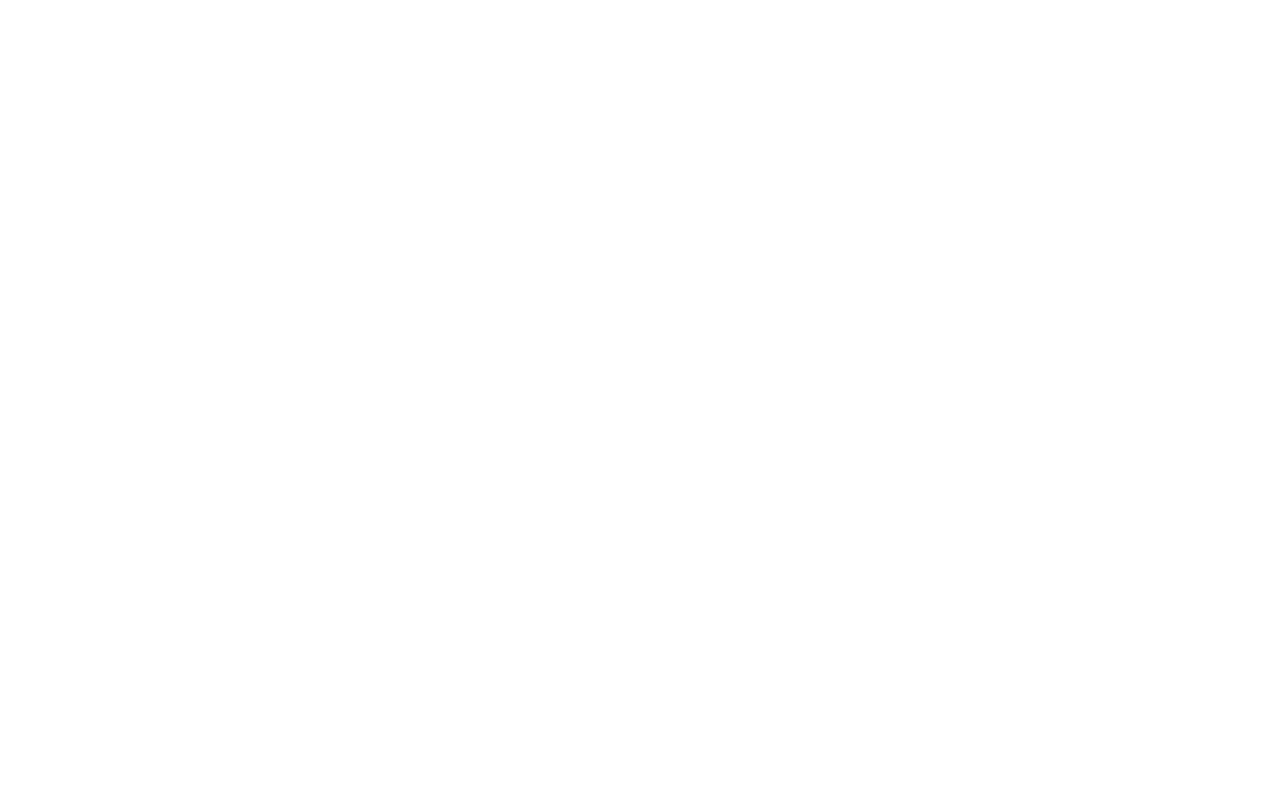
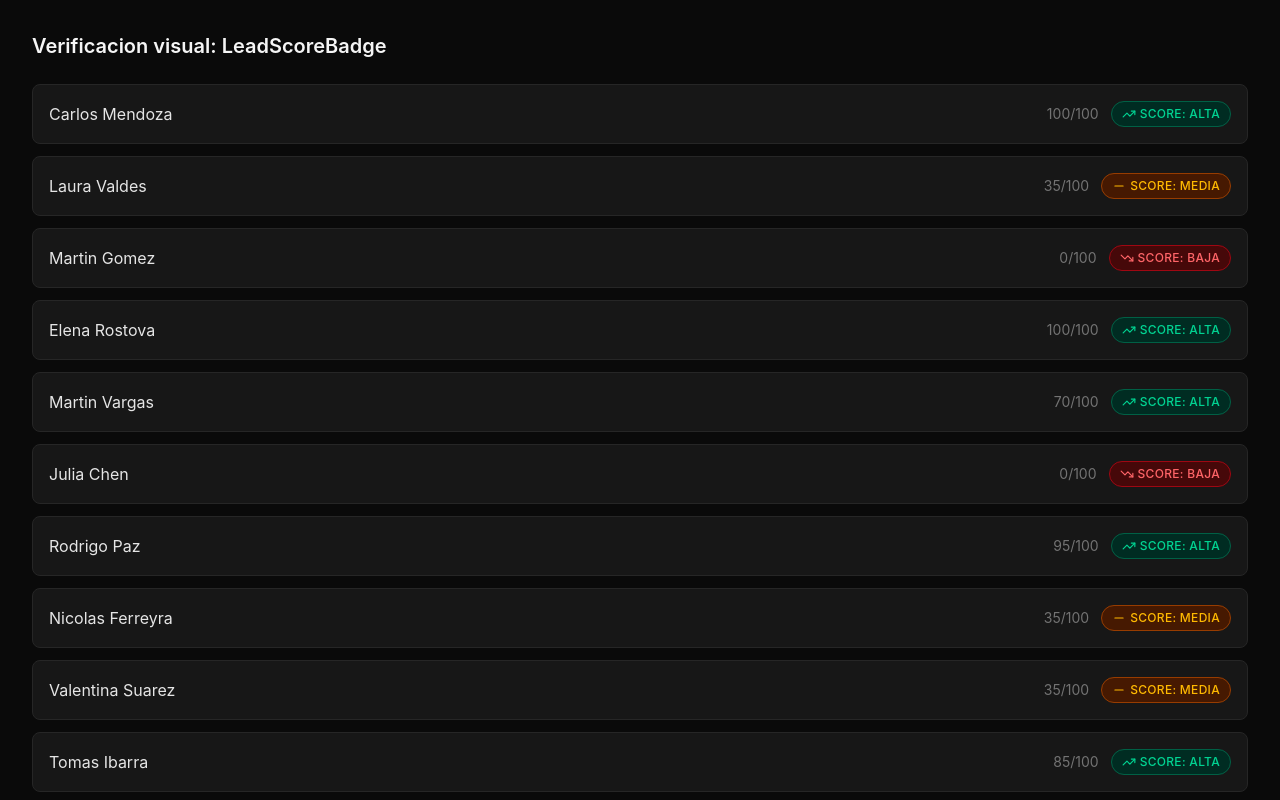
Before and after one commit to ntolaba89-cmd/nt-automotive-agent, a React (Vite) app: page / in a window 1280 px wide. Shown: the top 800 px of the page. Built offline with nearby package versions, Linux system fonts and the light colour scheme.

Commit message:
feat: LeadScoreBadge component, vista de verificacion visual, fix de escaneo de vite

```diff
--- a/package.json
+++ b/package.json
@@ -11,6 +11,7 @@
   },
   "dependencies": {
     "@tailwindcss/vite": "^4.3.3",
+    "lucide-react": "^1.33.0",
     "react": "^19.2.8",
     "react-dom": "^19.2.8",
     "tailwindcss": "^4.3.3"
--- a/src/App.tsx
+++ b/src/App.tsx
@@ -1,5 +1,36 @@
+import { mockLeads } from './mocks/leads'
+import { scoreLead } from './core/logic'
+import { LeadScoreBadge } from './core/components/LeadScoreBadge'
+
 function App() {
-  return null
+  return (
+    <div className="min-h-screen bg-neutral-950 p-8">
+      <h1 className="mb-6 text-xl font-semibold text-neutral-100">
+        Verificacion visual: LeadScoreBadge
+      </h1>
+      <div className="flex flex-col gap-3">
+        {mockLeads.map((lead) => {
+          const result = scoreLead(lead)
+          return (
+            <div
+              key={lead.id}
+              className="flex items-center justify-between rounded-lg border border-neutral-800 bg-neutral-900 p-4"
+            >
+              <span className="text-neutral-200">
+                {lead.firstName} {lead.lastName}
+              </span>
+              <div className="flex items-center gap-3">
+                <span className="text-sm text-neutral-500">
+                  {result.score}/100
+                </span>
+                <LeadScoreBadge classification={result.classification} />
+              </div>
+            </div>
+          )
+        })}
+      </div>
+    </div>
+  )
 }
 
 export default App
--- /dev/null
+++ b/src/core/components/LeadScoreBadge.tsx
@@ -0,0 +1,43 @@
+import { TrendingUp, Minus, TrendingDown, type LucideIcon } from 'lucide-react'
+import type { LeadScoreClassification } from '../types/lead-score'
+
+interface LeadScoreBadgeProps {
+  classification: LeadScoreClassification
+}
+
+interface BadgeStyle {
+  label: string
+  className: string
+  Icon: LucideIcon
+}
+
+const BADGE_STYLES: Record<LeadScoreClassification, BadgeStyle> = {
+  ALTA: {
+    label: 'SCORE: ALTA',
+    className: 'bg-emerald-950 text-emerald-400 border-emerald-800',
+    Icon: TrendingUp,
+  },
+  MEDIA: {
+    label: 'SCORE: MEDIA',
+    className: 'bg-amber-950 text-amber-400 border-amber-800',
+    Icon: Minus,
+  },
+  BAJA: {
+    label: 'SCORE: BAJA',
+    className: 'bg-red-950 text-red-400 border-red-800',
+    Icon: TrendingDown,
+  },
+}
+
+export function LeadScoreBadge({ classification }: LeadScoreBadgeProps) {
+  const { label, className, Icon } = BADGE_STYLES[classification]
+
+  return (
+    <span
+      className={`inline-flex items-center gap-1 rounded-full border px-2.5 py-1 text-xs font-medium uppercase tracking-wide ${className}`}
+    >
+      <Icon size={14} />
+      {label}
+    </span>
+  )
+}
--- a/vite.config.ts
+++ b/vite.config.ts
@@ -4,4 +4,12 @@
 
 export default defineConfig({
   plugins: [react(), tailwindcss()],
+  optimizeDeps: {
+    entries: ['index.html'],
+  },
+  server: {
+    watch: {
+      ignored: ['**/design-reference/**'],
+    },
+  },
 })
```
Also changed, not shown: 1 other file (tests, documents, lock files or other folders).
